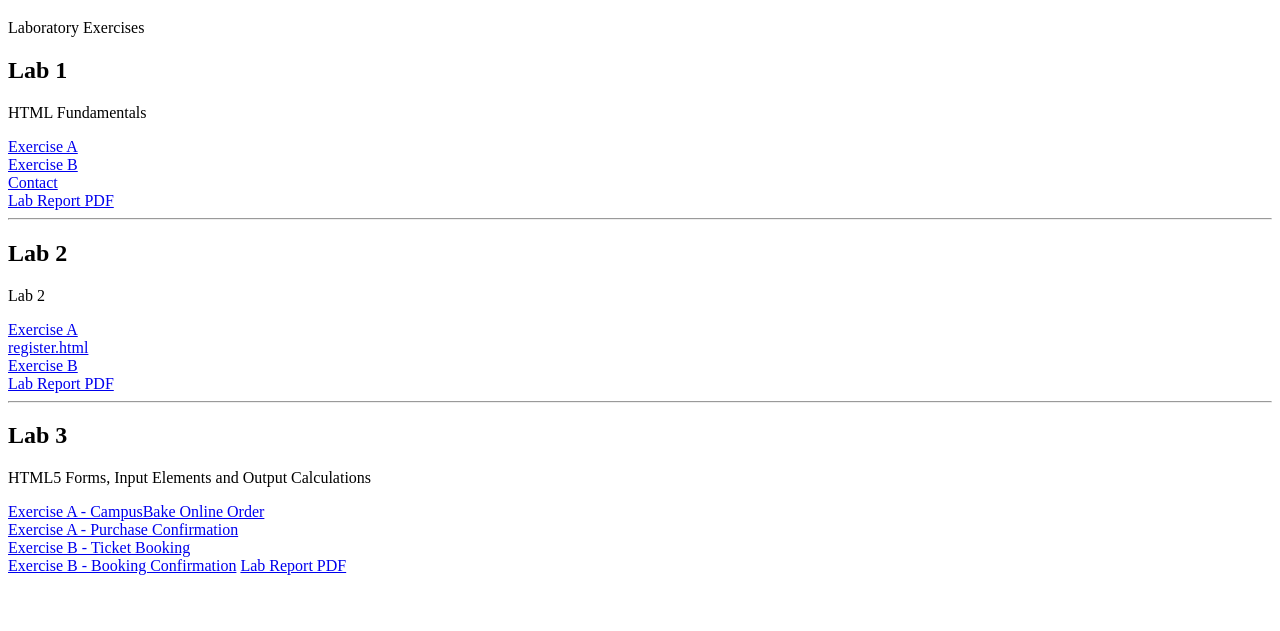
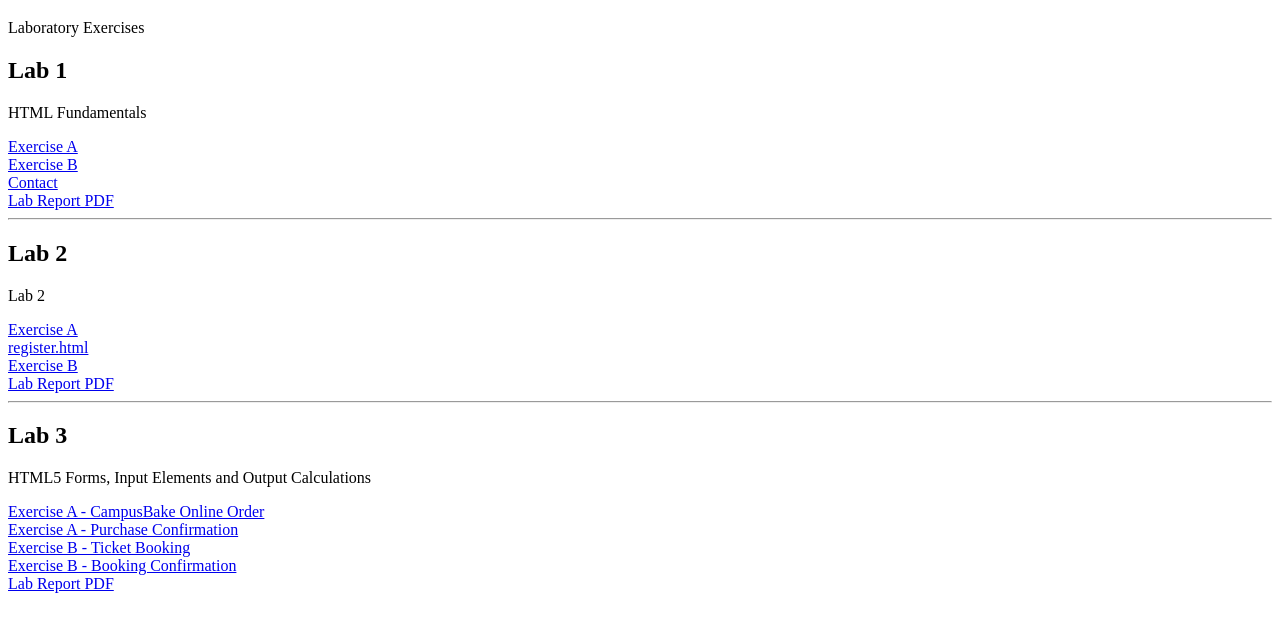
Before and after one commit to DDSHAHIDAH/CSF3133_S79818, a plain HTML site: page index.html in a window 1280 px wide. Shown: the part 61-692 px from the top of the page. Drawn offline with Linux system fonts and the light colour scheme.

Commit message:
Fix formatting for Exercise B link in Lab 3 section of index.html

```diff
--- a/index.html
+++ b/index.html
@@ -54,7 +54,7 @@
 
         <a href="https://ddshahidah.github.io/CSF3133_S79818/Lab3/lab3_ExerB.html" target="_blank">Exercise B - Ticket Booking</a><br>
 
-        <a href="https://ddshahidah.github.io/CSF3133_S79818/Lab3/booking-success.html" target="_blank">Exercise B - Booking Confirmation</a>
+        <a href="https://ddshahidah.github.io/CSF3133_S79818/Lab3/booking-success.html" target="_blank">Exercise B - Booking Confirmation</a><br>
 
         <a href="https://ddshahidah.github.io/CSF3133_S79818/Lab3/Lab3_CSF3133_S79818.pdf" target="_blank">Lab Report PDF</a>
 
```
